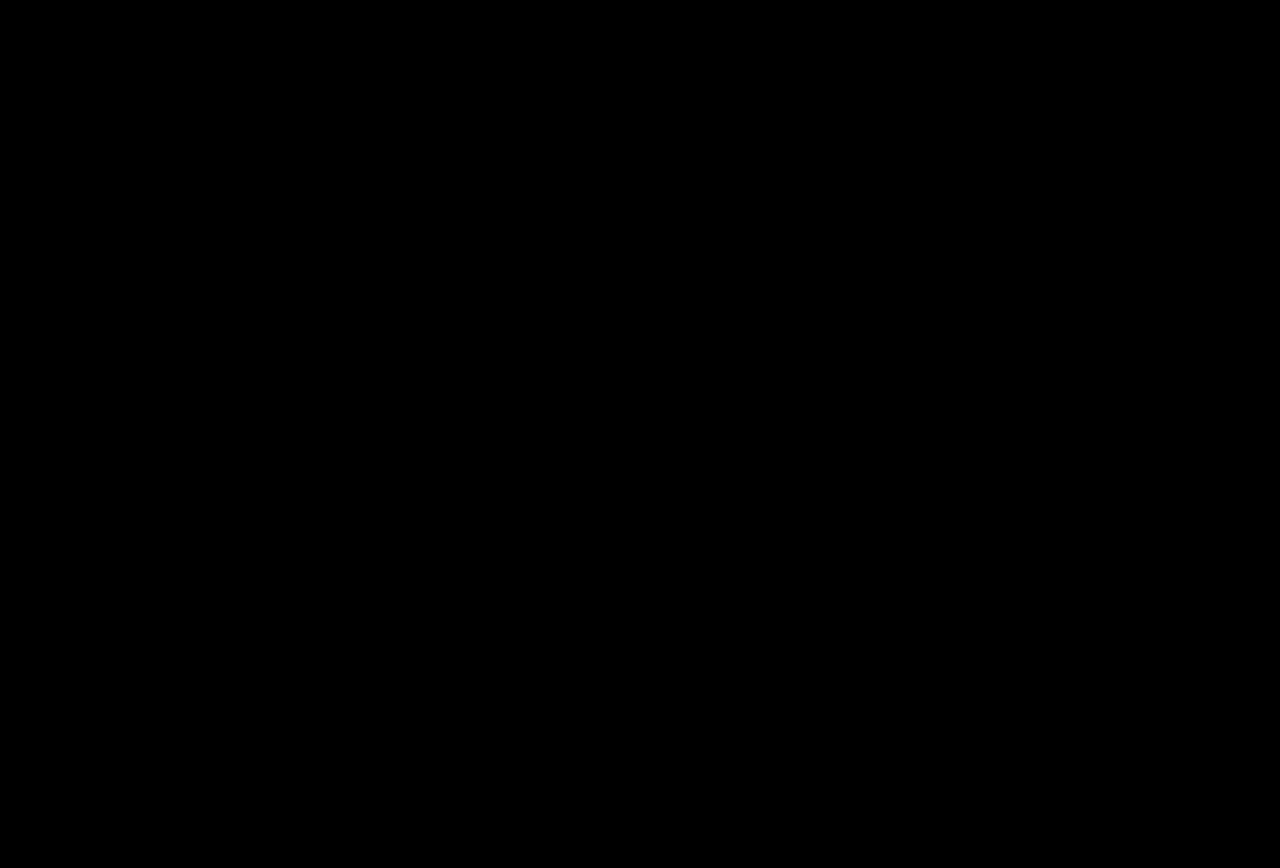
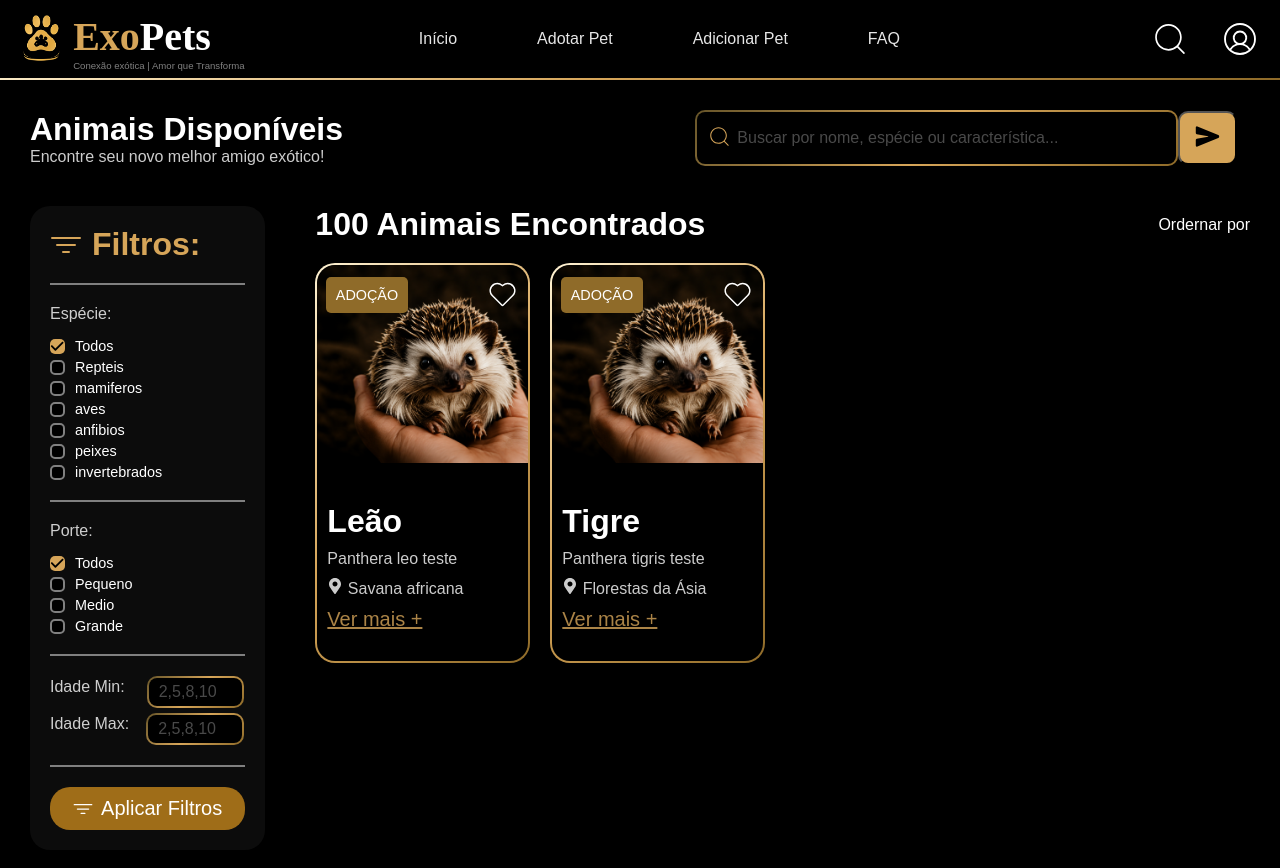
Before and after one commit to Rubens128/Trabalho-Programacao-Web-Pets, a React (Create React App) app in the folder frontend/: page /listaPets in a window 1280 px wide. Before the commit this address had no page. Shown: the top 868 px of the page. Before the commit the page ends 800 px from the top, so only its background shows below. Built offline with nearby package versions, Linux system fonts and the light colour scheme; a web font is replaced by a local one.

Commit message:
feat(listaPets): Criação da pagina ListaPets e seus componentes

```diff
--- a/frontend/src/App.js
+++ b/frontend/src/App.js
@@ -1,6 +1,7 @@
 import {BrowserRouter, Routes, Route} from "react-router-dom";
 import PaginaPrincipal from "./pages/PaginaPrincipal/paginaPrincipal.js";
-import Login from "./pages/Login/login.js"
+import Login from "./pages/Login/login.js";
+import ListaPets from "./pages/ListaPets/listaPets.js";
 
 function App(){
   return (
@@ -8,6 +9,7 @@ function App(){
       <Routes>
         <Route path="/" element={<PaginaPrincipal />} />
         <Route path="/login" element={<Login />} />
+        <Route path="/listaPets" element={<ListaPets />} />
       </Routes>
     </BrowserRouter>
   );
--- a/frontend/src/components/CardPet/cardPet.js
+++ b/frontend/src/components/CardPet/cardPet.js
@@ -14,7 +14,7 @@ function CardPet({width = "15%", height = "42%", nomeAnimal, nomeEspecie, local}
             </div>
             <div className={styles.cardPetInfo}>
                 <h1>{nomeAnimal}</h1>
-                <p>{nomeEspecie}</p>
+                <p>{nomeEspecie} teste</p>
                 <p> <FaMapMarkerAlt /> {local}</p>
                 <a href='/'>Ver mais +</a>
             </div>
--- a/frontend/src/components/CardPet/cardPet.module.css
+++ b/frontend/src/components/CardPet/cardPet.module.css
@@ -50,17 +50,23 @@
   padding: 0px 10px 10px 10px;
   display: flex;
   flex-direction: column;
-  justify-content: end;
+  justify-content: center;
   gap: 10px;
 }
 
 .cardPetInfo h1{
   font-size: 2rem;
+  text-overflow: ellipsis;
+  overflow: hidden;
+  white-space: nowrap;
 }
 
 .cardPetInfo p{
   font-size: 1rem;
   opacity: 0.8;
+  text-overflow: ellipsis;
+  overflow: hidden;
+  white-space: nowrap;
 }
 
 .cardPetInfo a{
--- /dev/null
+++ b/frontend/src/components/CheckBox/checkbox.js
@@ -0,0 +1,18 @@
+import styles from "./checkbox.module.css";
+import { FaCheck } from "react-icons/fa6";
+
+function CheckBoxComponent({texto, variavel, setFuncaoVariavel, index}){
+
+    return (
+        <label className={styles.label}>
+            <input type="checkbox" onChange={(e) => setFuncaoVariavel((dados) => ({ ...dados, [index]: e.target.checked}))}
+            checked={variavel[index]} key={index}/>
+            <span className={ variavel[index] ? styles.checkBoxStyleOn : styles.checkBoxStyleOff}>
+                {variavel[index] ? <FaCheck /> : ""}
+            </span>
+            {texto}
+        </label>
+    );
+}
+
+export default CheckBoxComponent;
--- /dev/null
+++ b/frontend/src/components/CheckBox/checkbox.module.css
@@ -0,0 +1,33 @@
+.label{
+    display: flex;
+    flex-direction: row;
+    align-items: center;
+    gap: 10px;
+    color: white;
+    font-family: Arial, Helvetica, sans-serif;
+    font-size: 0.9rem;
+}
+
+.label input{
+    display: none;
+}
+
+.checkBoxStyleOff{
+    display: inline-block;
+    width: 15px;
+    height: 15px;
+    background-color: black;
+    border: 2px solid gray;
+    border-radius: 5px;
+}
+
+.checkBoxStyleOn{
+    display: flex;
+    justify-content: center;
+    align-items: center;
+    width: 15px;
+    height: 15px;
+    background-color: #d6a559;
+    border-radius: 5px;
+    color: black;
+}
--- a/frontend/src/index.css
+++ b/frontend/src/index.css
@@ -1,6 +1,7 @@
 *{
   padding: 0;
   margin: 0;
+  box-sizing: border-box;
 }
 
 body{
--- /dev/null
+++ b/frontend/src/pages/ListaPets/listaPets.js
@@ -0,0 +1,124 @@
+import styles from './listaPets.module.css';
+import Header from '../../components/Header/header';
+import InputComponent from '../../components/Input/input';
+import CheckBoxComponent from "../../components/CheckBox/checkbox";
+import ButtonComponent from '../../components/Button/button';
+import CardPet from "../../components/CardPet/cardPet"
+import { useState } from 'react';
+import { CiSearch } from "react-icons/ci";
+import { IoSend } from "react-icons/io5";
+import { IoFilterOutline } from "react-icons/io5";
+
+function ListaPets(){
+
+    const [ inputValue, setInputValue ] = useState("");
+    const [ filtroEspecie, setFiltroEspecie ] = useState({
+        "Todos": true,
+        "Repteis": false,
+        "mamiferos": false,
+        "aves": false,
+        "anfibios": false,
+        "peixes": false,
+        "invertebrados": false
+    });
+    const [ filtroPorte, setfiltroPorte ] = useState({
+        "Todos": true,
+        "Pequeno": false,
+        "Medio": false,
+        "Grande": false
+    });
+    const [ idadeMin, setIdadeMin ] = useState(null);
+    const [ idadeMax, setIdadeMax ] = useState(null);
+    const [ animaisInfo, setAnimaisInfo ] = useState([
+                {
+                    "nome": "Leão",
+                    "especie": "Panthera leo",
+                    "local": "Savana africana"
+                },
+                {
+                    "nome": "Tigre",
+                    "especie": "Panthera tigris",
+                    "local": "Florestas da Ásia"
+                },
+    ]);
+
+    return (
+        <div>
+            <Header />
+            <div className={styles.divTituloInput}>
+                <div className={styles.divTituloInputTexto}>
+                    <h1>Animais Disponíveis</h1>
+                    <p>Encontre seu novo melhor amigo exótico!</p>
+                </div>
+                <InputComponent variavel={inputValue} funcaoSetVariavel={setInputValue} icone={CiSearch} sizeIcon={25}
+                placeholder='Buscar por nome, espécie ou característica...' width='40%' height='7dvh' type='text'/>
+                <button> <IoSend size={25}/> </button>
+            </div>
+            <div className={styles.divPets}>
+                <div className={styles.divPetsFiltros}>
+
+                    <h1> <IoFilterOutline /> Filtros:</h1>
+
+                    <div className={styles.divPetsFiltrosFiltro}>
+                        <p>Espécie:</p>
+                        {
+                            Object.keys(filtroEspecie).map((index) => {
+                                return (
+                                    <CheckBoxComponent texto={index} variavel={filtroEspecie}
+                                    setFuncaoVariavel={setFiltroEspecie} index={index}/>
+                                );
+                            })
+                        }
+                    </div>
+
+                    <div className={styles.divPetsFiltrosFiltro}>
+                        <p>Porte:</p>
+                        {
+                            Object.keys(filtroPorte).map((index) => {
+                                return (
+                                    <CheckBoxComponent texto={index} variavel={filtroPorte}
+                                    setFuncaoVariavel={setfiltroPorte} index={index}/>
+                                );
+                            })
+                        }
+                    </div>
+
+                    <div className={styles.divPetsFiltrosFiltro}>
+
+                        <div>
+                            <p style={{marginRight: 12}}>Idade Min:</p>
+                            <InputComponent placeholder='2,5,8,10,15' height={"4dvh"} type='number'
+                            variavel={idadeMin} setFuncaoVariavel={setIdadeMin}/>
+                        </div>
+
+                        <div>
+                            <p style={{marginRight: 7}} >Idade Max:</p>
+                            <InputComponent placeholder='2,5,8,10,15' height={"4dvh"} type='number'
+                            variavel={idadeMax} setIdadeMax={setIdadeMax}/>
+                        </div>
+
+                    </div>
+
+                    <ButtonComponent variante={1} icone={IoFilterOutline} iconeSize={20} textoBotao='Aplicar Filtros'/>
+                </div>
+
+                <div className={styles.divPetsOpcoes}>
+                        <div className={styles.divPetsTexto}>
+                            <h1>100 Animais Encontrados</h1>
+                            <p>Ordernar por</p>
+                        </div>
+                        <div className={styles.divPetsOpcoesCards}>
+                            { animaisInfo.map((animal) => {
+                                return (
+                                    <CardPet nomeAnimal={animal.nome}
+                                    nomeEspecie={animal.especie} local={animal.local} width='23%' height='50dvh'/>
+                                );
+                            })}
+                        </div>
+                </div>
+            </div>
+        </div>
+    );
+}
+
+export default ListaPets;
--- /dev/null
+++ b/frontend/src/pages/ListaPets/listaPets.module.css
@@ -0,0 +1,128 @@
+.divTituloInput{
+    width: 99dvw;
+    display: flex;
+    flex-direction: row;
+    margin-top: 10px;
+    padding: 20px 30px;
+    align-items: center;
+}
+
+.divTituloInput button{
+    padding: 11px 15px;
+    border-radius: 10px;
+    background-color: #d6a559;
+    cursor: pointer;
+}
+
+.divTituloInputTexto{
+    color: white;
+    font-family: Arial, Helvetica, sans-serif;
+    width: 30%;
+    display: flex;
+    flex-direction: column;
+    margin-right: auto;
+}
+
+.divTituloInputTexto h1{
+    font-size: 2rem;
+}
+
+.divTituloInputTexto p{
+    opacity: 0.8;
+    font-size: 1rem;
+}
+
+.divPets{
+    display: flex;
+    flex-direction: row;
+    padding: 20px 30px;
+    gap: 50px;
+}
+
+.divPetsFiltros{
+    display: flex;
+    flex-direction: column;
+    gap: 20px;
+    background-color: rgb(12, 12, 12);
+    padding: 20px;
+    width: 20%;
+    height: fit-content;
+    border-radius: 20px;
+    font-family: Arial, Helvetica, sans-serif;
+}
+
+.divPetsFiltros h1{
+    display: flex;
+    flex-direction: row;
+    gap: 10px;
+    color: #d6a559;
+    align-items: center;
+    border-bottom: 2px solid gray;
+    padding-bottom: 20px;
+}
+
+.divPetsFiltrosFiltro{
+    display: flex;
+    flex-direction: column;
+    gap: 5px;
+    border-bottom: 2px solid gray;
+    padding-bottom: 20px;
+}
+
+.divPetsFiltrosFiltro p{
+    color: white;
+    opacity: 0.8;
+    margin-bottom: 10px;
+}
+
+.divPetsFiltrosFiltro div{
+    display: flex;
+    flex-direction: row;
+    align-items: center;
+    gap: 10px;
+}
+
+.divPetsOpcoes{
+    display: flex;
+    flex-direction: column;
+    width: 80%;
+    gap: 20px;
+}
+
+.divPetsTexto{
+    display: flex;
+    flex-direction: row;
+    justify-content: space-between;
+    color: white;
+    font-family: Arial, Helvetica, sans-serif;
+    align-items: center;
+}
+
+.divPetsOpcoesCards{
+    display: flex;
+    flex-direction: row;
+    flex-wrap: wrap;
+    overflow-y: scroll;
+    width: 100%;
+    max-width: 100%;
+    height: 90dvh;
+    gap: 20px;
+}
+
+.divPetsOpcoesCards::-webkit-scrollbar {
+  width: 8px;
+}
+
+.divPetsOpcoesCards::-webkit-scrollbar-track {
+  background: #151515;
+  border-radius: 10px;
+}
+
+.divPetsOpcoesCards::-webkit-scrollbar-thumb {
+  background: #d6a559;
+  border-radius: 10px;
+}
+
+.divPetsOpcoesCards::-webkit-scrollbar-thumb:hover {
+  background: #8f6b29;
+}
```
Also changed, not shown: frontend/src/components/Button/button.module.css (line endings or trailing spaces).
